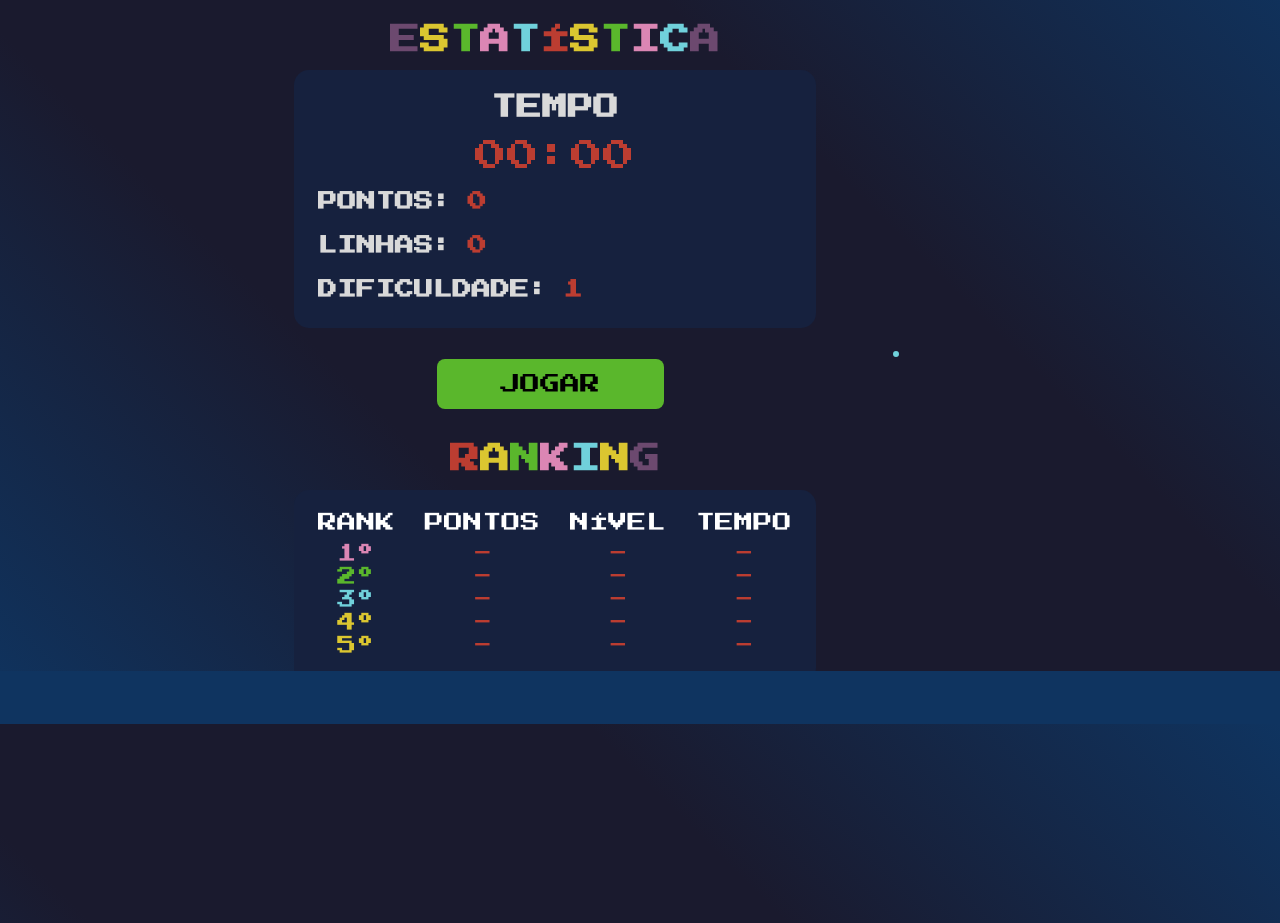
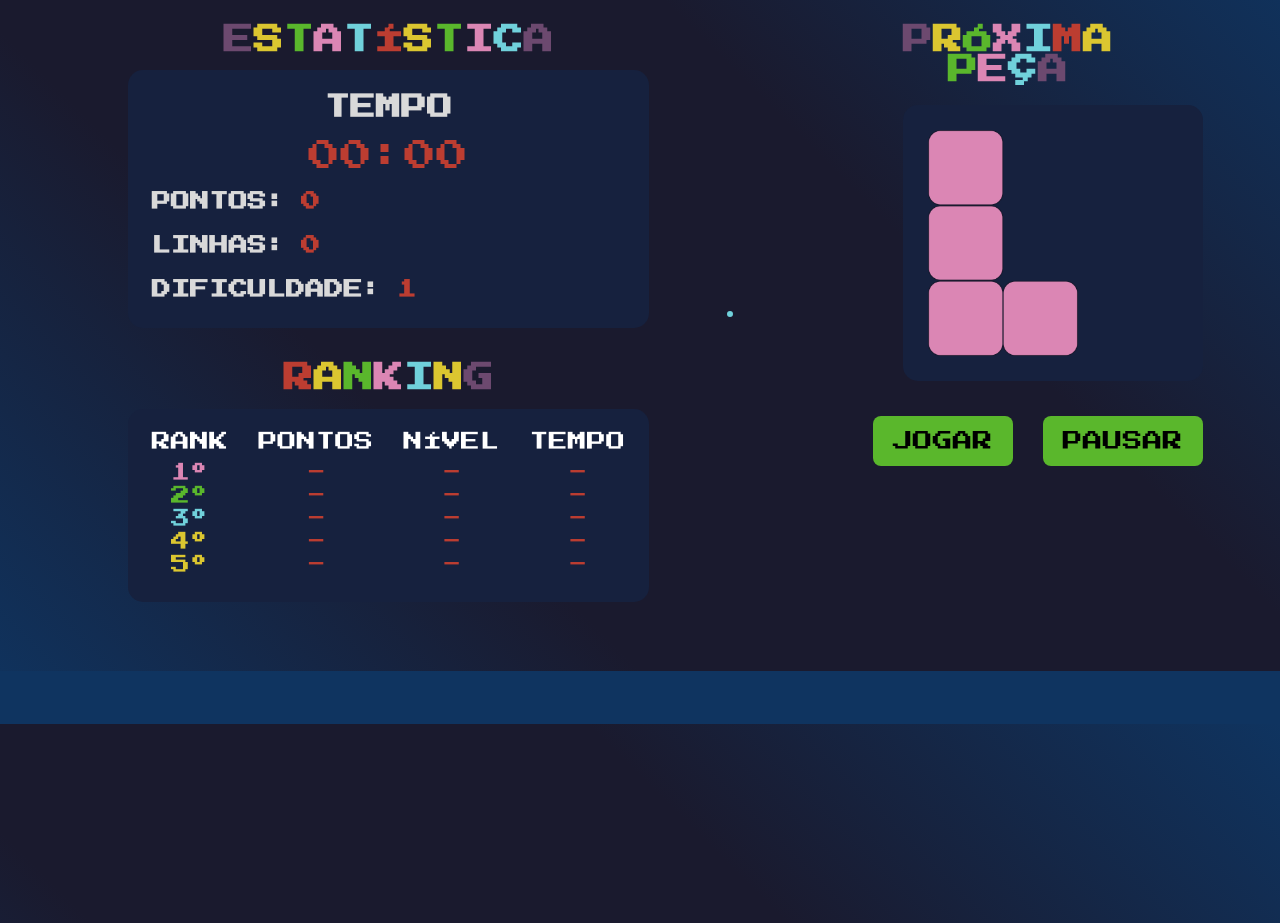
Before and after one commit to VictorFerreiraDaSilva/progWeb, a PHP site: page /jogo.html in a window 1280 px wide. Shown: the part 76-999 px from the top of the page. Run offline with PHP 8.4, Linux system fonts and the light colour scheme.

Commit message:
add prox peça e botao pausar

```diff
--- a/Projeto/css/style.css
+++ b/Projeto/css/style.css
@@ -210,7 +210,7 @@ body {
   display: flex;
   flex-direction: row;
 
-  margin: 0 5% 0 23%;
+  margin: 0 5% 0 10%;
   /*cima, direita, baixo, esquerda */
 
   gap: 125px;
@@ -705,16 +705,43 @@ a {
   border: 3px #70d1db solid;
 }
 
-#botao_iniciar {
+.div_inipause{
+  display: flex;
+  flex-direction: row;
+  width: auto;
+}
+
+#botao_pause{
   background-color: #5ab72c;
   font-family: 'Press Start 2P', sans-serif;
   font-size: 20px;
   padding: 15px 20px;
   border: none;
   cursor: pointer;
-  margin: 0 22% 0 30%;
-  margin-top: 16px;
+  margin: 5%;
   border-radius: 8px;
+
+  display: flex;
+  flex-direction: row;
+}
+
+#botao_pause:hover {
+  color: #bc3d31;
+}
+
+#botao_iniciar {
+
+  background-color: #5ab72c;
+  font-family: 'Press Start 2P', sans-serif;
+  font-size: 20px;
+  padding: 15px 20px;
+  border: none;
+  cursor: pointer;
+  margin: 5%;
+  border-radius: 8px;
+
+  display: flex;
+  flex-direction: row;
 }
 
 #botao_iniciar:hover {
@@ -810,3 +837,27 @@ input::placeholder {
   color: #00e5ff;
   background-color: #00e5ff;
 }
+
+.prox_peca_botoes{
+  display: flex;
+  flex-direction: column;
+  align-items: center;
+
+}
+
+.peca_titulo{
+  /*nao consigo alinhar*/
+  text-align: center;
+  font-size: 30px;
+
+  gap: 10px;
+}
+
+.quadrado_peca{
+  width: 250px;
+  background: var(--box-color);
+  margin: 8%;
+  padding: 10%;
+
+  border-radius: 15px;
+}
--- a/Projeto/jogo.html
+++ b/Projeto/jogo.html
@@ -54,7 +54,7 @@
             </h2>
           </div>
 
-          <button id="botao_iniciar">JOGAR</button>
+
 
           <section class="ranking_teste">
             <h1 class="ranking">
@@ -114,6 +114,32 @@
           <!-- </div> -->
           <!-- </div> -->
         </div>
+
+        <section class="prox_peca_botoes">
+          <div class="prox_peca">
+            <h1 class="peca_titulo">
+              <span class="roxo">P</span><span class="amarelo">R</span
+                ><span class="verde">Ó</span><span class="rosa">X</span
+                ><span class="azul">I</span><span class="vermelho">M</span
+                ><span class="amarelo">A</span>
+                </br><span class="verde">P</span
+                ><span class="rosa">E</span><span class="azul">Ç</span
+                ><span class="roxo">A</span>
+            </h1>
+
+            <div class="quadrado_peca">
+              <img width="150px" src="/Projeto/assets/peca_rosa.png">
+            </div>
+
+
+          </div>
+
+          <div class="div_inipause">
+            <button id="botao_iniciar">JOGAR</button>
+            <button id="botao_pause">PAUSAR</button>
+          </div>
+        </section>
+
       </section>
       <div class="blur"></div>
     </div>
```
